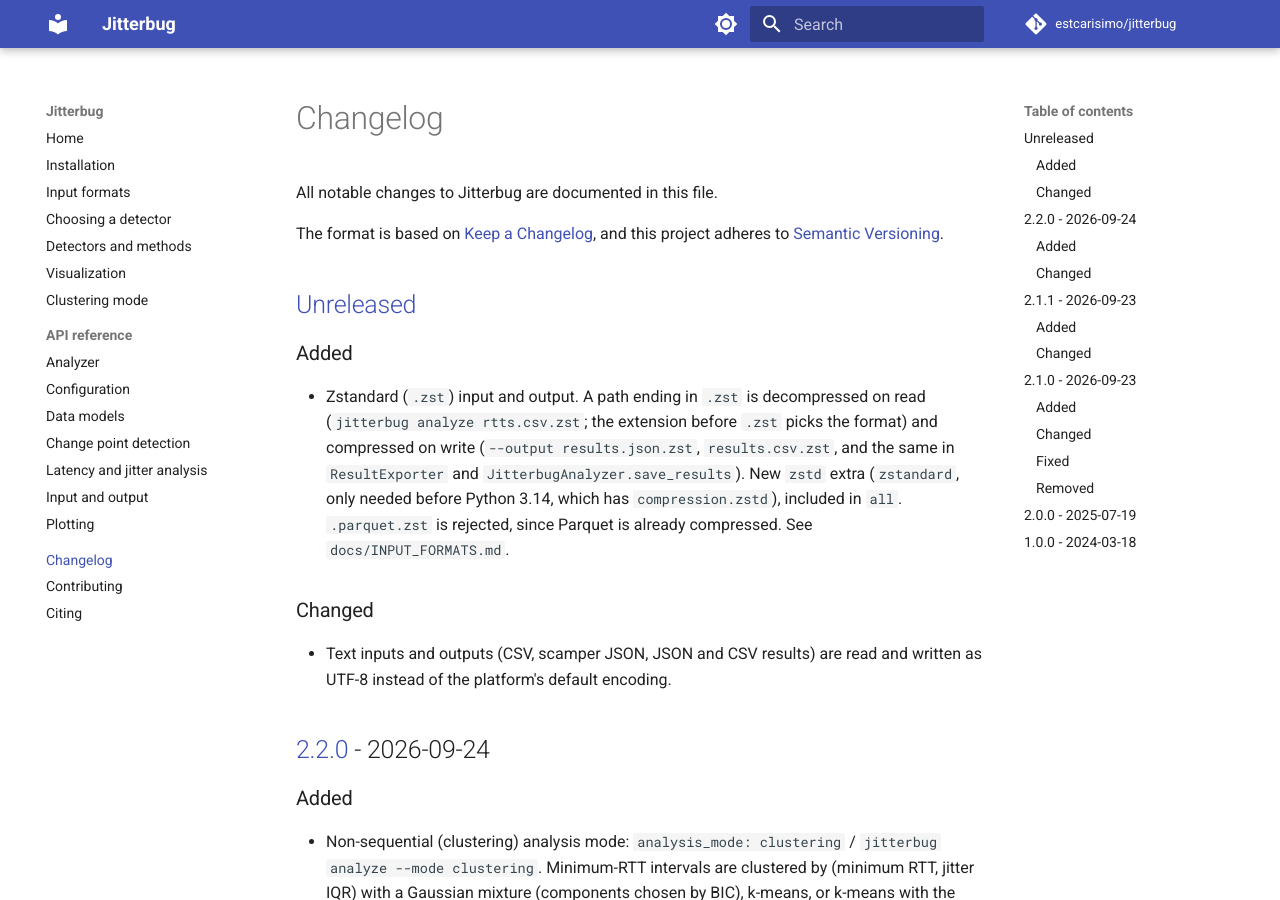
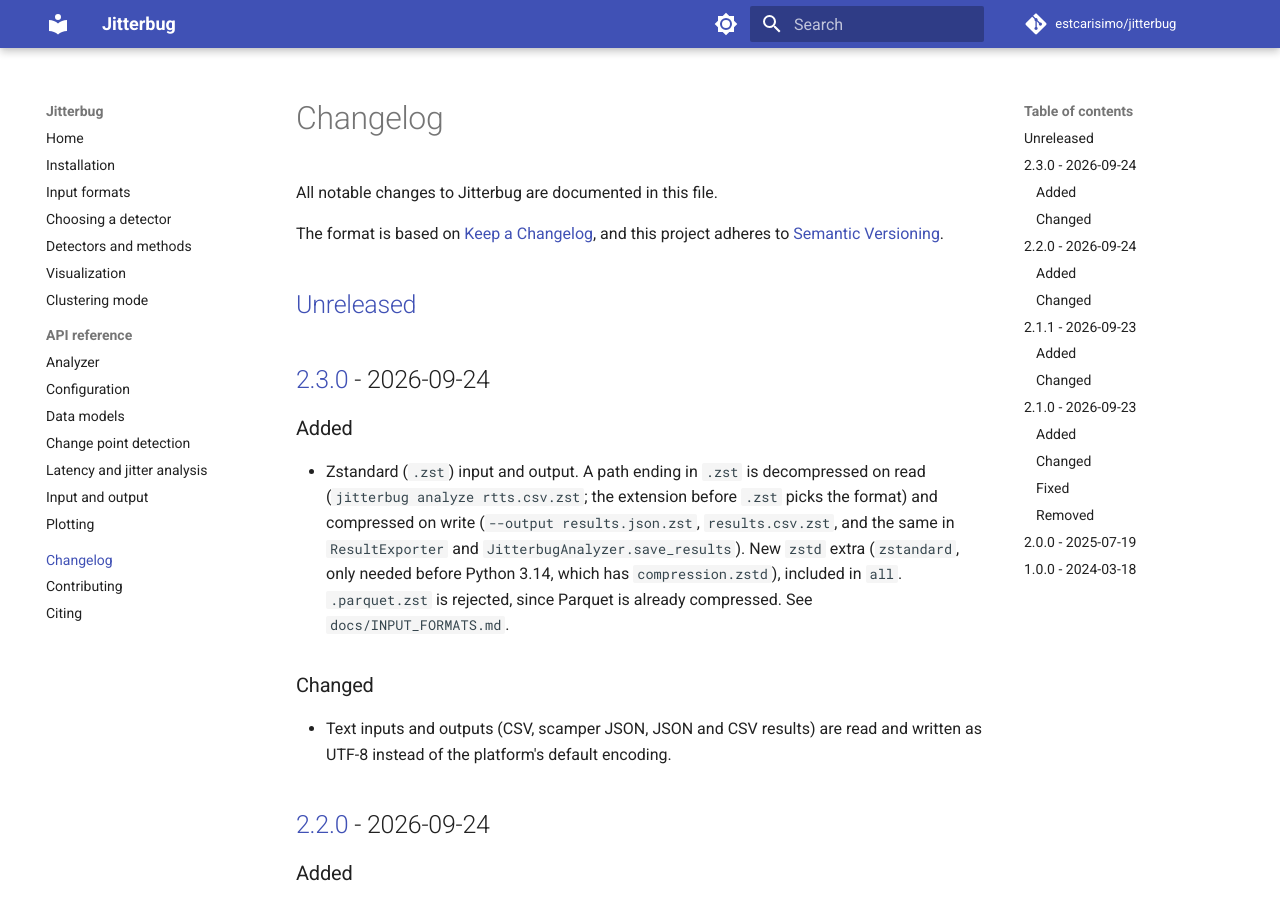
Before and after one commit to estcarisimo/jitterbug, an MkDocs documentation site: the page built from docs/changelog.md, in a window 1280 px wide and 900 px high. Built offline with MkDocs 1.6.1 and Material for MkDocs 9.7.7, drawn with Linux system fonts in a browser that asks for light colours; comment, search, counter and statistics services are not loaded.

Commit message:
release: 2.3.0 (#43)
Zstandard (.zst) input and output.

Co-authored-by: Claude Opus 5.5 <noreply@anthropic.com>

```diff
--- a/CHANGELOG.md
+++ b/CHANGELOG.md
@@ -6,6 +6,8 @@ The format is based on [Keep a Changelog](https://keepachangelog.com/en/1.1.0/),
 and this project adheres to [Semantic Versioning](https://semver.org/spec/v2.0.0.html).
 
 ## [Unreleased]
+
+## [2.3.0] - 2026-09-24
 
 ### Added
 
@@ -308,7 +310,8 @@ Typer CLI, optional REST API and visualization modules. See the
 Original implementation accompanying the paper *Jitterbug: A new framework for
 jitter-based congestion inference* (PAM 2022).
 
-[Unreleased]: https://github.com/estcarisimo/jitterbug/compare/v2.2.0...HEAD
+[Unreleased]: https://github.com/estcarisimo/jitterbug/compare/v2.3.0...HEAD
+[2.3.0]: https://github.com/estcarisimo/jitterbug/compare/v2.2.0...v2.3.0
 [2.2.0]: https://github.com/estcarisimo/jitterbug/compare/v2.1.1...v2.2.0
 [2.1.1]: https://github.com/estcarisimo/jitterbug/compare/v2.1.0...v2.1.1
 [2.1.0]: https://github.com/estcarisimo/jitterbug/compare/v2.0.0...v2.1.0
--- a/pyproject.toml
+++ b/pyproject.toml
@@ -4,7 +4,7 @@ build-backend = "uv_build"
 
 [project]
 name = "jitterbug-inference"
-version = "2.2.0"
+version = "2.3.0"
 description = "Framework for jitter-based network congestion inference"
 readme = "README.md"
 license = {text = "MIT"}
```
Also changed, not shown: docs/INSTALLATION.md (+2 -2 lines), 2 other files.
